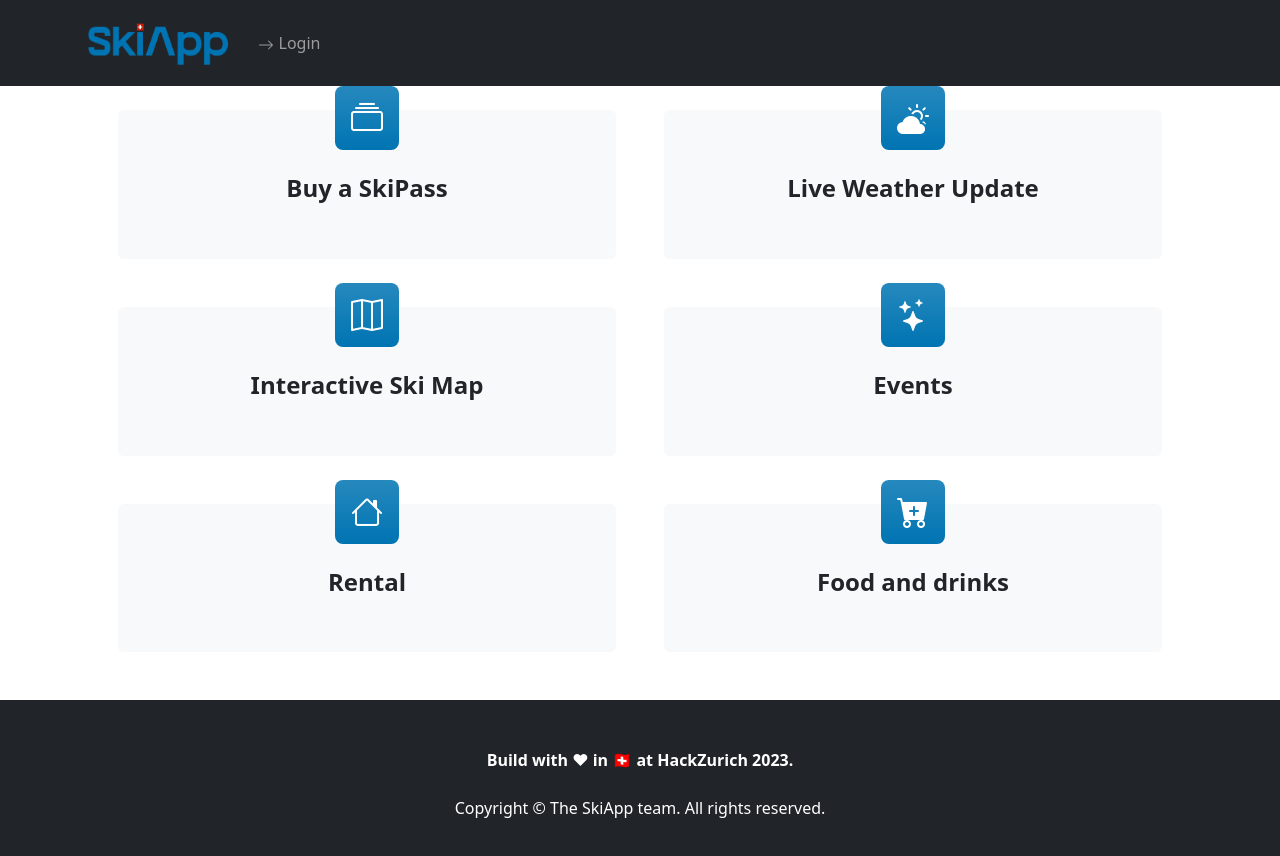
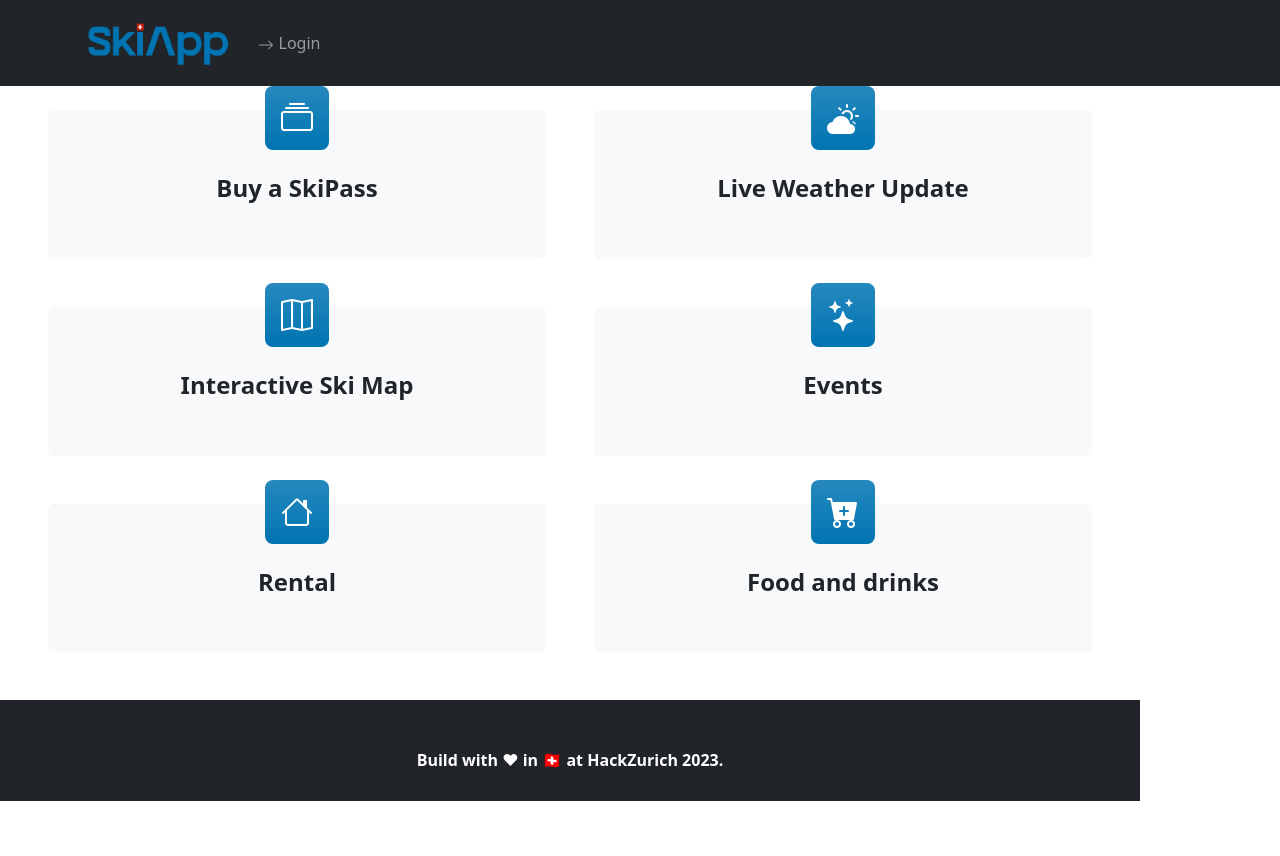
Before and after one commit to hackzurich2023/frontend, a React (Vite) app: page /account in a window 1280 px wide. Shown: the top 856 px of the page. After the commit the page ends 800 px from the top, so only its background shows below. Built offline with nearby package versions, Linux system fonts and the light colour scheme.

Commit message:
Fix navbar and main layout

```diff
--- a/package.json
+++ b/package.json
@@ -14,6 +14,7 @@
     "react-bootstrap-icons": "^1.10.3",
     "react-dom": "^18.2.0",
     "react-leaflet": "^4.2.1",
+    "react-open-weather": "^1.3.2",
     "react-router-dom": "^6.11.0",
     "zod": "^3.21.4"
   },
--- a/src/MainLayout.tsx
+++ b/src/MainLayout.tsx
@@ -2,13 +2,18 @@ import React, { PropsWithChildren } from "react";
 
 import { Footer } from "components/Footer";
 import { NavBar } from "components/NavBar";
+import {Container} from 'react-bootstrap';
 
 export function MainLayout({ children }: PropsWithChildren) {
   return (
     <>
       <NavBar />
-      {children}
-      <Footer />
+      <Container className="position-fixed overflow-scroll p-0" style={{top: '86px', height: 'calc(100vh - 85px)'}}>
+        <Container className='p-0'>
+          {children}
+        </Container>
+        <Footer />
+      </Container>
     </>
   );
 }
--- a/src/components/AccountPage.tsx
+++ b/src/components/AccountPage.tsx
@@ -1,6 +1,7 @@
 import React from "react";
 
 import { MainLayout } from "MainLayout";
+import {Link} from 'react-router-dom';
 
 export function AccountPage() {
   return (
--- a/src/components/Home.tsx
+++ b/src/components/Home.tsx
@@ -61,7 +61,7 @@ export function Home() {
 
   return (
     <MainLayout>
-      <Container className="px-lg-5">
+      <Container className="p-4 pb-0">
         <Container className="p-4 p-lg-5 bg-light rounded-top-3">
           <Container className="text-center">
             <Image width="100%" src="/skiapp-transparent.png" />
@@ -80,7 +80,7 @@ export function Home() {
 
       <SwitzerlandMap />
 
-      <Container className="px-lg-5">
+      <Container className="px-4">
         <Container className="p-4 p-lg-5 bg-light rounded-bottom-3 text-center">
           <Button
             variant="primary"
--- a/src/components/NavBar.tsx
+++ b/src/components/NavBar.tsx
@@ -6,8 +6,8 @@ import { Link } from "react-router-dom";
 
 export function NavBar() {
   return (
-    <Navbar expand="lg" className="bg-dark navbar-dark">
-      <Container>
+    <Navbar expand="lg" className="bg-dark navbar-dark position-fixed w-100 z-1">
+      <Container className='top-0'>
         <Navbar.Brand as={Link} to="/">
           <Image height="60" src="/skiapp-transparent.png" alt="SkiApp" />
         </Navbar.Brand>
```
Also changed, not shown: 1 other file (tests, documents, lock files or other folders).
